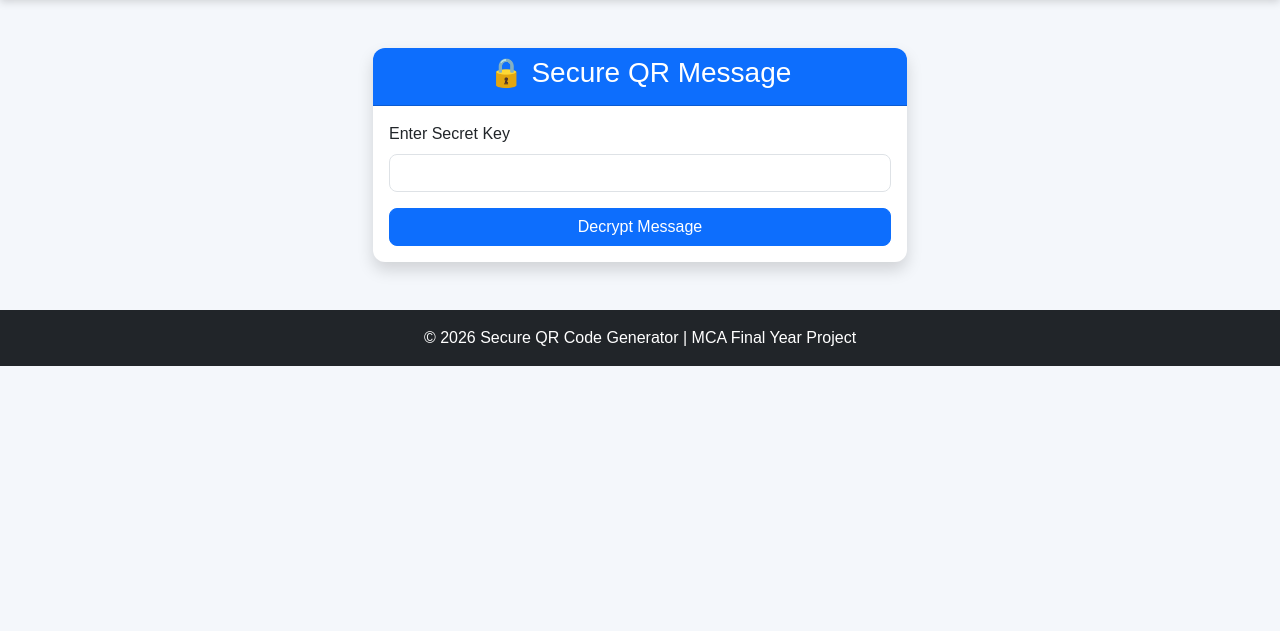
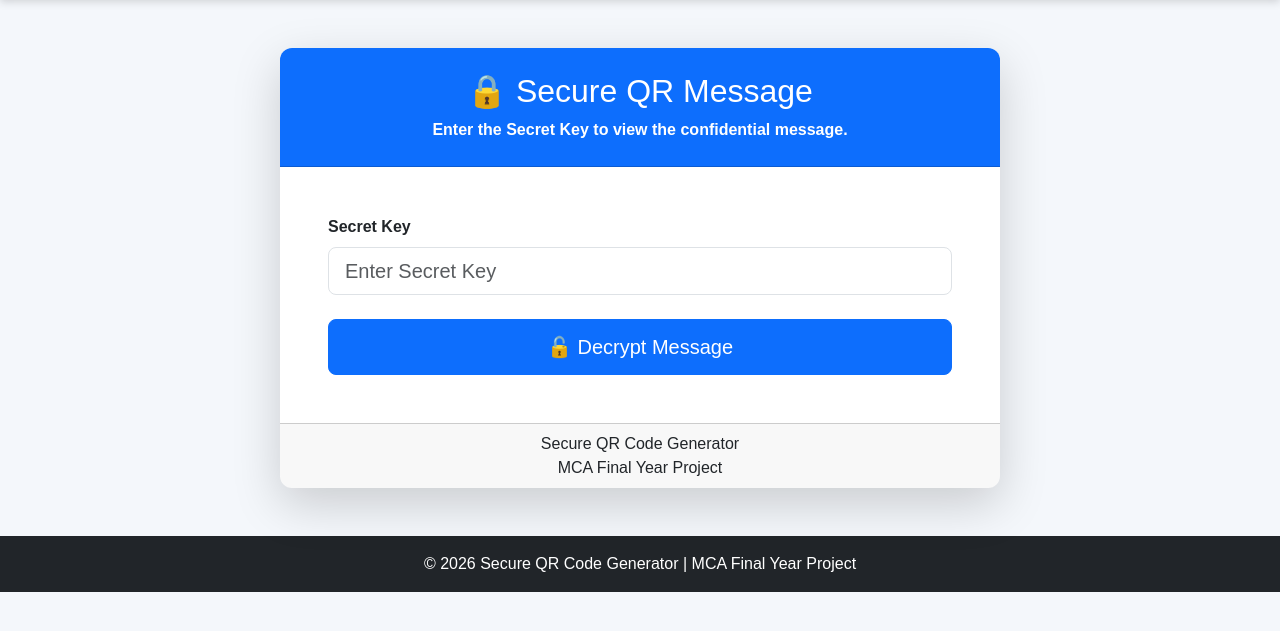
Before and after one commit to yasmeen838/SecureQRProject, a Flask app: template templates/view_message.html in a window 1280 px wide. Shown: the part 60-691 px from the top of the page. Run offline with Flask 3, Linux system fonts and the light colour scheme; the template is opened without the code that fills it, so the values that code supplies are empty.

Commit message:
Improved Secure Message page

```diff
--- a/templates/view_message.html
+++ b/templates/view_message.html
@@ -1,50 +1,84 @@
 {% extends "base.html" %}
 
-{% block title %}View Secure Message{% endblock %}
+{% block title %}
+Secure Message
+{% endblock %}
 
 {% block content %}
 
 <div class="container mt-5">
+
 <div class="row justify-content-center">
 
-        <div class="col-md-6">
+<div class="col-lg-8">
 
-            <div class="card shadow">
+<div class="card shadow-lg border-0">
 
-                <div class="card-header bg-primary text-white text-center">
-                    <h3>🔒 Secure QR Message</h3>
+<div class="card-header bg-primary text-white text-center p-4">
+
+<h2>
+🔒 Secure QR Message
+</h2>
+
+<p class="mb-0">
+Enter the Secret Key to view the confidential message.
+</p>
+
 </div>
+
+<div class="card-body p-5">
+
+{% if decrypted_message %}
+
+<div class="alert alert-success text-center">
+
+<h3 class="mb-4">
+✅ Message Decrypted Successfully
+</h3>
+
+<div class="card border-success">
 
 <div class="card-body">
 
-                    {% if decrypted_message %}
+<p style="font-size:22px;font-weight:bold;color:#0d6efd;">
 
-                        <div class="alert alert-success">
-                            <h4>Original Message</h4>
-                            <hr>
-                            <p style="font-size:18px;">
 {{ decrypted_message }}
+
 </p>
+
+</div>
+
+</div>
+
 </div>
 
 {% else %}
 
 <form method="POST">
 
-                            <div class="mb-3">
+<div class="mb-4">
+
 <label class="form-label">
-                                    Enter Secret Key
+
+<b>Secret Key</b>
+
 </label>
 
 <input
 type="password"
-                                    class="form-control"
 name="secret_key"
+class="form-control form-control-lg"
+placeholder="Enter Secret Key"
 required>
+
 </div>
 
-                            <button type="submit" class="btn btn-primary w-100">
-                                Decrypt Message
+<button
+type="submit"
+class="btn btn-primary btn-lg w-100">
+
+🔓 Decrypt Message
+
 </button>
 
 </form>
@@ -52,10 +86,23 @@
 {% endif %}
 
 {% if error %}
-                        <div class="alert alert-danger mt-3">
+
+<div class="alert alert-danger mt-4 text-center">
+
 {{ error }}
+
 </div>
+
 {% endif %}
+
+</div>
+
+<div class="card-footer text-center">
+
+Secure QR Code Generator
+<br>
+
+MCA Final Year Project
 
 </div>
 
@@ -64,6 +111,7 @@
 </div>
 
 </div>
+
 </div>
 
 {% endblock %}
```
Also changed, not shown: routes/view_routes.py (+13 -10 lines). Lines whose indentation alone changed are shown as unchanged.
